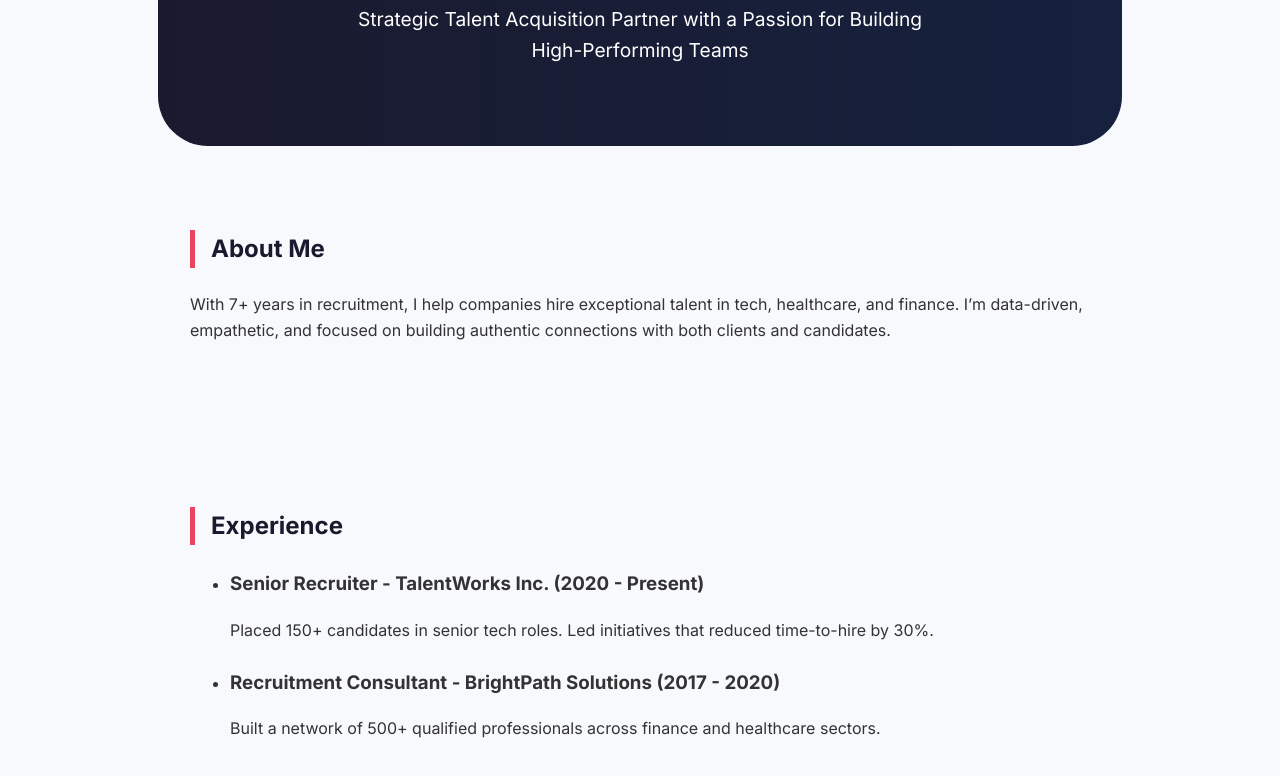
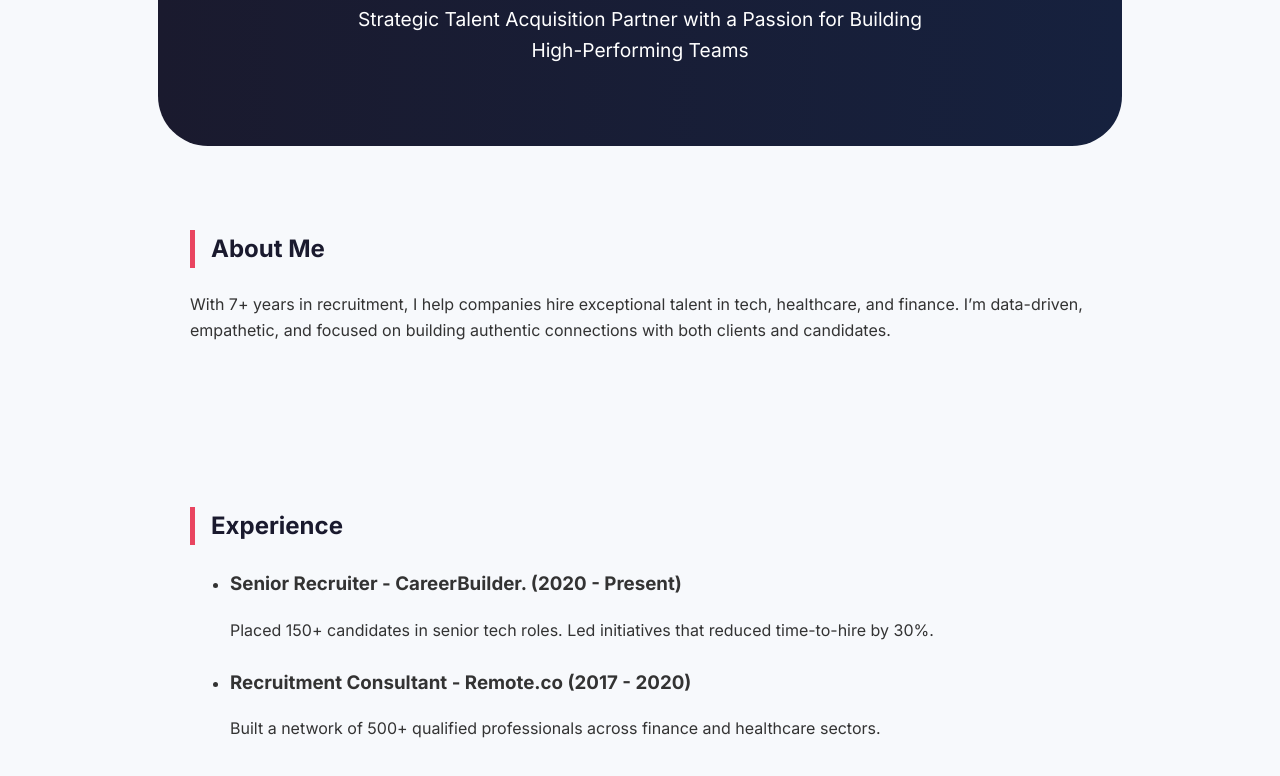
Before and after one commit to emmanuel4428/Recruiter-portfolio-, a plain HTML site: page Index.html in a window 1280 px wide. Shown: the part 266-1042 px from the top of the page. Drawn offline with Linux system fonts and the light colour scheme.

Commit message:
Add files via upload

```diff
--- a/Index.html
+++ b/Index.html
@@ -200,11 +200,11 @@
     <h2>Experience</h2>
     <ul>
       <li>
-        <h3>Senior Recruiter - TalentWorks Inc. (2020 - Present)</h3>
+        <h3>Senior Recruiter - CareerBuilder. (2020 - Present)</h3>
         <p>Placed 150+ candidates in senior tech roles. Led initiatives that reduced time-to-hire by 30%.</p>
       </li>
       <li>
-        <h3>Recruitment Consultant - BrightPath Solutions (2017 - 2020)</h3>
+        <h3>Recruitment Consultant - Remote.co (2017 - 2020)</h3>
         <p>Built a network of 500+ qualified professionals across finance and healthcare sectors.</p>
       </li>
     </ul>
```
